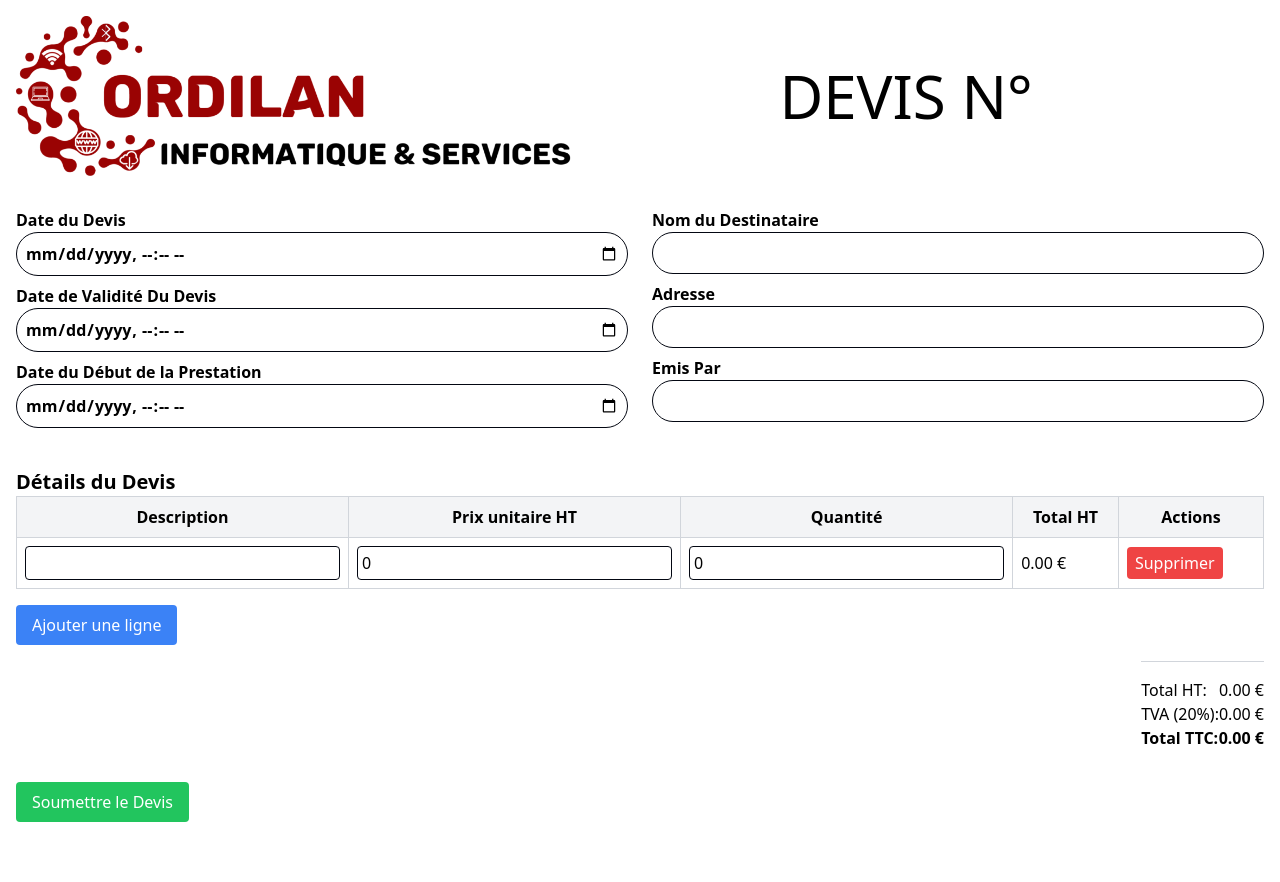
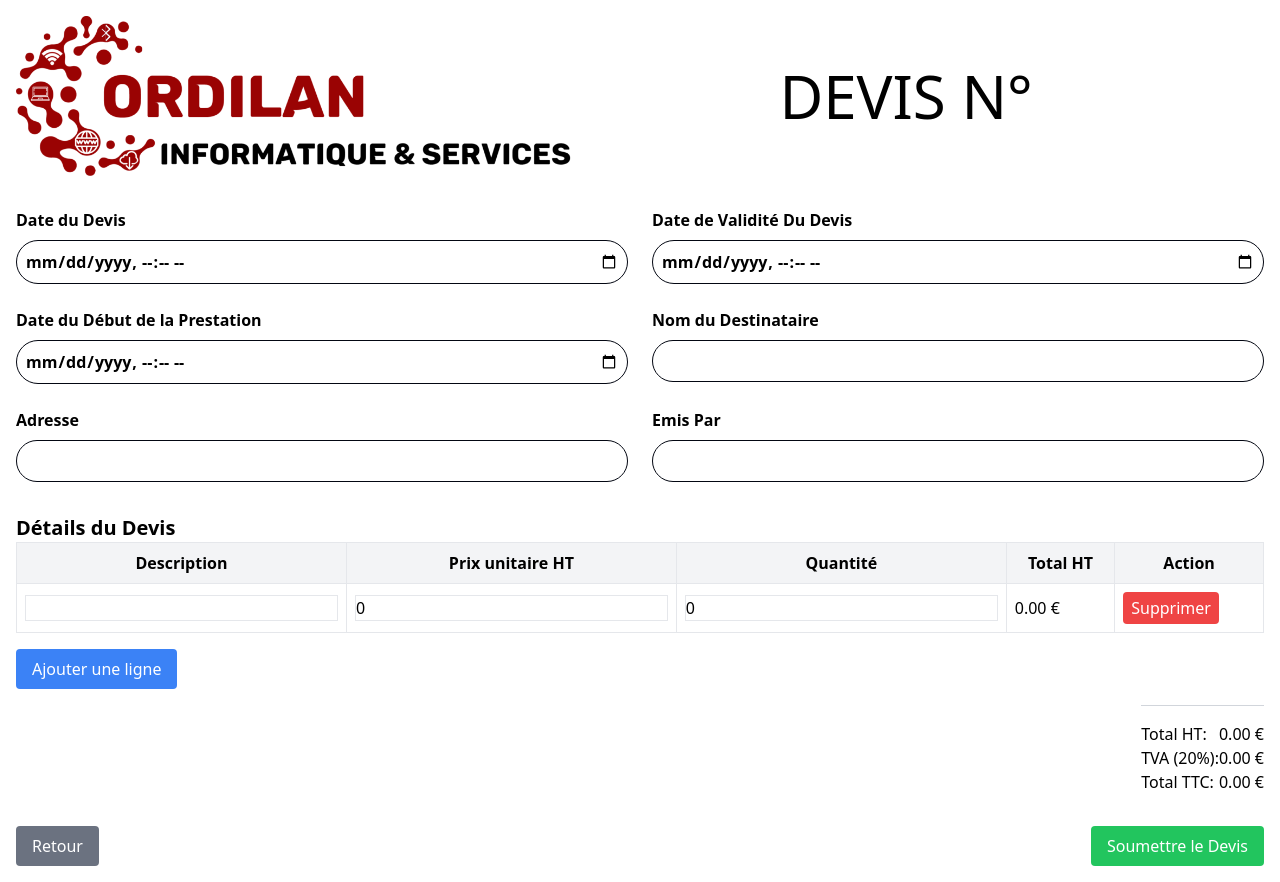
Before and after one commit to Aragon39/beweb-ordilan-front, a React (Vite) app: page /devis in a window 1280 px wide. Before the commit the page ends 838 px from the top, so only its background shows below. Built offline with nearby package versions, Linux system fonts and the light colour scheme.

Commit message:
mise ajou

```diff
--- a/src/component/Menu.tsx
+++ b/src/component/Menu.tsx
@@ -1,9 +1,10 @@
-import {Link} from 'react-router-dom';
-import {useEffect, useRef} from 'react';
+import { Link, useNavigate } from 'react-router-dom';
+import { useEffect, useRef } from 'react';
 
 const Menu: React.FC = () => {
     // Crée une référence pour accéder au canevas HTML
     const canvasRef = useRef<HTMLCanvasElement | null>(null);
+    const navigate = useNavigate();
 
     useEffect(() => {
         // Récupère l'élément canvas à partir de la référence
@@ -22,7 +23,7 @@ const Menu: React.FC = () => {
         resizeCanvas();
 
         // Crée les étoiles avec des propriétés aléatoires
-        const stars = Array.from({length: 3500}).map(() => ({
+        const stars = Array.from({ length: 3500 }).map(() => ({
             x: Math.random() * canvas.width,  // Position x
             y: Math.random() * canvas.height, // Position y
             radius: Math.random() * 2,        // Rayon de l'étoile
@@ -69,15 +70,22 @@ const Menu: React.FC = () => {
 
     }, []);
 
+    const handleLogout = () => {
+        // Supprimez les données d'authentification, par exemple, supprimez le token
+        localStorage.removeItem('authToken');
+
+        // Redirigez vers la page de connexion
+        navigate('/');
+    };
+
     return (
         <nav className="flex items-center justify-center min-h-screen bg-black relative">
-                                   {/* Canevas pour les étoiles en arrière-plan */}
-            <canvas ref={canvasRef} className="absolute top-0 left-0 w-full h-full z-0 pointer-events-none"/>
+            {/* Canevas pour les étoiles en arrière-plan */}
+            <canvas ref={canvasRef} className="absolute top-0 left-0 w-full h-full z-0 pointer-events-none" />
 
+            <div className="flex flex-col items-center space-y-5 p-7 relative max-w-lg w-full">
 
-            <div className="flex flex-col items-center space-y-5 p-7 relative  max-w-lg w-full">
-
-                                                      {/*fiche clients*/}
+                {/* Section pour chaque lien de menu */}
                 <section id="fiche-clients" className="flex justify-center w-full">
                     <Link
                         to="/ficheclients"
@@ -85,7 +93,7 @@ const Menu: React.FC = () => {
                         Fiche Client
                     </Link>
                 </section>
-                                                       {/*liste clients */}
+
                 <section id="liste-clients" className="flex justify-center w-full">
                     <Link
                         to="/listeclients"
@@ -93,7 +101,7 @@ const Menu: React.FC = () => {
                         Liste Clients
                     </Link>
                 </section>
-                                                     {/*Historique clients */}
+
                 <section id="Historique-clients" className="flex justify-center w-full">
                     <Link
                         to="/Historiqueclients"
@@ -101,7 +109,7 @@ const Menu: React.FC = () => {
                         Historique Clients
                     </Link>
                 </section>
-                                                      {/*fiche d'interventions*/}
+
                 <section id="Fiche-Dintervention" className="flex justify-center w-full">
                     <Link
                         to="/FicheDintervention"
@@ -109,7 +117,7 @@ const Menu: React.FC = () => {
                         Fiche D'intervention
                     </Link>
                 </section>
-                                                      {/*Devis*/}
+
                 <section id="Devis" className="flex justify-center w-full">
                     <Link
                         to="/Devis"
@@ -117,7 +125,7 @@ const Menu: React.FC = () => {
                         Devis
                     </Link>
                 </section>
-                                                   {/*paiement*/}
+
                 <section id="Paiement" className="flex justify-center w-full">
                     <Link
                         to="/Paiement"
@@ -125,6 +133,16 @@ const Menu: React.FC = () => {
                         Paiement
                     </Link>
                 </section>
+
+                {/* Bouton de déconnexion */}
+                <section id='Deconnection' className='flex justify-center w-full'>
+                    <button
+                        onClick={handleLogout}
+                        className='border border-gray-950 text-5xl rounded-r-3xl p-3 text-center bg-gradient-to-r from-black to-blue-500 text-accent-50 w-full shadow-lg hover:shadow-xl transition-all duration-500 ease-out transform hover:-translate-y-2'>
+                        Déconnexion
+                    </button>
+                </section>
+
             </div>
         </nav>
     );
--- a/src/page/Devis.tsx
+++ b/src/page/Devis.tsx
@@ -1,8 +1,10 @@
 import Ordilan from "../assets/image/Logo-ordilan-png-1024x295.png";
 import { useState } from "react";
+import { useNavigate } from "react-router-dom";
 
 function Devis() {
-    interface SignUpSate {
+    // Définition de l'interface pour les données du formulaire
+    interface SignUpState {
         dateDuDevis: string;
         dateDeValiditeDuDevis: string;
         dateDeDebutDeLaPrestation: string;
@@ -11,13 +13,15 @@ function Devis() {
         emisPar: string;
     }
 
+    // Définition de l'interface pour les lignes de devis
     interface LigneDevis {
         description: string;
         prixUnitaire: number;
         quantite: number;
     }
 
-    const [formData, setFormData] = useState<SignUpSate>({
+    // Initialisation de l'état pour les données du formulaire
+    const [formData, setFormData] = useState<SignUpState>({
         dateDuDevis: "",
         dateDeValiditeDuDevis: "",
         dateDeDebutDeLaPrestation: "",
@@ -26,131 +30,81 @@ function Devis() {
         emisPar: ""
     });
 
-    const [lignesDevis, setLignesDevis] = useState<LigneDevis[]>([
-        { description: '', prixUnitaire: 0, quantite: 0 }
-    ]);
+    // Initialisation de l'état pour les lignes du devis
+    const [lignesDevis, setLignesDevis] = useState<LigneDevis[]>([{ description: '', prixUnitaire: 0, quantite: 0 }]);
 
-    const handleChange = (
-        e: React.ChangeEvent<HTMLInputElement | HTMLTextAreaElement | HTMLSelectElement>
-    ) => {
+    // Utilisation de useNavigate pour la navigation
+    const navigate = useNavigate();
+
+    // Fonction pour gérer les changements dans les champs du formulaire principal
+    const handleChange = (e: React.ChangeEvent<HTMLInputElement>) => {
         const { name, value } = e.target;
-        setFormData((prevData) => ({ ...prevData, [name]: value }));
+        setFormData((prevData) => ({ ...prevData, [name]: value })); // Met à jour l'état des données du formulaire
     };
 
+    // Fonction pour gérer les changements dans les champs des lignes de devis
     const handleLigneChange = (index: number, e: React.ChangeEvent<HTMLInputElement>) => {
         const { name, value } = e.target;
-        const newLignes = [...lignesDevis];
-        newLignes[index] = { ...newLignes[index], [name]: value };
-        setLignesDevis(newLignes);
+        setLignesDevis((prevLignes) => {
+            const updatedLignes = [...prevLignes];
+            updatedLignes[index] = { ...updatedLignes[index], [name]: name === "prixUnitaire" || name === "quantite" ? Number(value) : value };
+            return updatedLignes; // Met à jour la ligne du devis modifiée
+        });
     };
 
-    const addLigne = () => {
-        setLignesDevis([...lignesDevis, { description: '', prixUnitaire: 0, quantite: 0 }]);
+    // Fonction pour ajouter une nouvelle ligne de devis
+    const addLigne = () => setLignesDevis([...lignesDevis, { description: '', prixUnitaire: 0, quantite: 0 }]);
+
+    // Fonction pour supprimer une ligne de devis
+    const removeLigne = (index: number) => setLignesDevis(lignesDevis.filter((_, i) => i !== index));
+
+    // Fonction pour calculer les totaux du devis (HT, TVA, TTC)
+    const calculateTotals = () => {
+        const totalHT = lignesDevis.reduce((sum, ligne) => sum + ligne.prixUnitaire * ligne.quantite, 0);
+        const tva = totalHT * 0.2; // TVA à 20%
+        const totalTTC = totalHT + tva;
+        return { totalHT, tva, totalTTC }; // Retourne les totaux calculés
     };
 
-    const removeLigne = (index: number) => {
-        const newLignes = lignesDevis.filter((_, i) => i !== index);
-        setLignesDevis(newLignes);
+    // Fonction pour gérer la soumission du formulaire
+    const handleSubmit = (e: React.FormEvent<HTMLFormElement>) => {
+        e.preventDefault(); // Empêche le rechargement de la page
     };
 
-    const calculateTotals = () => {
-        const totalHT = lignesDevis.reduce((sum, ligne) => sum + (ligne.prixUnitaire * ligne.quantite), 0);
-        const tva = totalHT * 0.2; // Supposons que la TVA est de 20%
-        const totalTTC = totalHT + tva;
-        return { totalHT, tva, totalTTC };
-    };
-
-    const handleSubmit = async (e: React.FormEvent<HTMLFormElement>) => {
-        e.preventDefault();
-        console.log("Données du formulaire:", formData);
-        console.log("Lignes de devis:", lignesDevis);
-    };
-
+    // Calcul des totaux pour afficher les informations de facturation
     const { totalHT, tva, totalTTC } = calculateTotals();
 
     return (
         <div className="container mx-auto p-4">
             <section className="flex flex-col md:flex-row items-center mb-8">
+                {/* Logo de l'entreprise */}
                 <img src={Ordilan} alt="logo ordilan" className="h-40 mb-4 md:mb-0" />
-                <h1 className="text-4xl md:text-6xl text-center md:text-left md:ml-52 w-full">
-                    DEVIS N°
-                </h1>
+                {/* Titre du devis */}
+                <h1 className="text-4xl md:text-6xl text-center md:text-left md:ml-52 w-full">DEVIS N°</h1>
             </section>
 
             <form onSubmit={handleSubmit} className="grid grid-cols-1 md:grid-cols-2 gap-6">
-                <div className="flex flex-col">
-                    <label className="block mb-2 font-bold">
-                        Date du Devis
+                {/* Boucle pour générer les champs du formulaire avec leurs libellés */}
+                {[
+                    { label: "Date du Devis", name: "dateDuDevis" },
+                    { label: "Date de Validité Du Devis", name: "dateDeValiditeDuDevis" },
+                    { label: "Date du Début de la Prestation", name: "dateDeDebutDeLaPrestation" },
+                    { label: "Nom du Destinataire", name: "nomDuDestinataire" },
+                    { label: "Adresse", name: "adresse" },
+                    { label: "Emis Par", name: "emisPar" }
+                ].map(({ label, name }) => (
+                    <div key={name} className="flex flex-col font-bold">
+                        <label className="block mb-2">{label}</label>
                         <input
-                            type="datetime-local"
-                            name="dateDuDevis"
+                            type={name.includes("date") ? "datetime-local" : "text"} // Définit le type de champ selon le nom
+                            name={name}
+                            value={formData[name as keyof SignUpState]}
                             onChange={handleChange}
-                            value={formData.dateDuDevis}
                             className="border border-gray-950 rounded-3xl p-2 w-full"
                             required
                         />
-                    </label>
-                    <label className="block mb-2 font-bold">
-                        Date de Validité Du Devis
-                        <input
-                            type="datetime-local"
-                            name="dateDeValiditeDuDevis"
-                            onChange={handleChange}
-                            value={formData.dateDeValiditeDuDevis}
-                            className="border border-gray-950 rounded-3xl p-2 w-full"
-                            required
-                        />
-                    </label>
-                    <label className="block mb-2 font-bold">
-                        Date du Début de la Prestation
-                        <input
-                            type="datetime-local"
-                            name="dateDeDebutDeLaPrestation"
-                            onChange={handleChange}
-                            value={formData.dateDeDebutDeLaPrestation}
-                            className="border border-gray-950 rounded-3xl p-2 w-full"
-                            required
-                        />
-                    </label>
-                </div>
-
-                <div className="flex flex-col font-bold">
-                    <label className="block mb-2">
-                        Nom du Destinataire
-                        <input
-                            type="text"
-                            name="nomDuDestinataire"
-                            onChange={handleChange}
-                            value={formData.nomDuDestinataire}
-                            className="border border-gray-950 rounded-3xl p-2 w-full"
-                            required
-                        />
-                    </label>
-
-                    <label className="block mb-2">
-                        Adresse
-                        <input
-                            type="text"
-                            name="adresse"
-                            onChange={handleChange}
-                            value={formData.adresse}
-                            className="border border-gray-950 rounded-3xl p-2 w-full"
-                            required
-                        />
-                    </label>
-
-                    <label className="block mb-2">
-                        Emis Par
-                        <input
-                            type="text"
-                            name="emisPar"
-                            onChange={handleChange}
-                            value={formData.emisPar}
-                            className="border border-gray-950 rounded-3xl p-2 w-full"
-                            required
-                        />
-                    </label>
-                </div>
+                    </div>
+                ))}
             </form>
 
             <section className="mt-8">
@@ -158,55 +112,56 @@ function Devis() {
                 <div className="overflow-x-auto">
                     <table className="min-w-full border border-gray-300">
                         <thead>
+                            {/* En-têtes du tableau des lignes de devis */}
                             <tr className="bg-gray-100">
-                                <th className="border border-gray-300 p-2">Description</th>
-                                <th className="border border-gray-300 p-2">Prix unitaire HT</th>
-                                <th className="border border-gray-300 p-2">Quantité</th>
-                                <th className="border border-gray-300 p-2">Total HT</th>
-                                <th className="border border-gray-300 p-2">Actions</th>
+                                <th className="border p-2">Description</th>
+                                <th className="border p-2">Prix unitaire HT</th>
+                                <th className="border p-2">Quantité</th>
+                                <th className="border p-2">Total HT</th>
+                                <th className="border p-2">Action</th>
                             </tr>
                         </thead>
                         <tbody>
+                            {/* Affichage des lignes de devis */}
                             {lignesDevis.map((ligne, index) => (
                                 <tr key={index}>
-                                    <td className="border border-gray-300 p-2">
+                                    <td className="border p-2">
+                                        {/* Champ pour la description de la ligne */}
                                         <input
                                             type="text"
                                             name="description"
                                             value={ligne.description}
                                             onChange={(e) => handleLigneChange(index, e)}
-                                            className="border border-gray-950 rounded p-1 w-full"
-                                            required
+                                            className="border w-full"
                                         />
                                     </td>
-                                    <td className="border border-gray-300 p-2">
+                                    <td className="border p-2">
+                                        {/* Champ pour le prix unitaire HT */}
                                         <input
                                             type="number"
                                             name="prixUnitaire"
                                             value={ligne.prixUnitaire}
                                             onChange={(e) => handleLigneChange(index, e)}
-                                            className="border border-gray-950 rounded p-1 w-full"
-                                            required
+                                            className="border w-full"
                                         />
                                     </td>
-                                    <td className="border border-gray-300 p-2">
+                                    <td className="border p-2">
+                                        {/* Champ pour la quantité */}
                                         <input
                                             type="number"
                                             name="quantite"
                                             value={ligne.quantite}
                                             onChange={(e) => handleLigneChange(index, e)}
-                                            className="border border-gray-950 rounded p-1 w-full"
-                                            required
+                                            className="border w-full"
                                         />
                                     </td>
-                                    <td className="border border-gray-300 p-2">
+                                    <td className="border p-2">
+                                        {/* Affichage du total HT de la ligne (prix unitaire * quantité) */}
                                         {(ligne.prixUnitaire * ligne.quantite).toFixed(2)} €
                                     </td>
-                                    <td className="border border-gray-300 p-2">
-                                        <button
-                                            onClick={() => removeLigne(index)}
-                                            className="bg-red-500 text-white rounded px-2 py-1"
-                                        >
+                                    <td className="border p-2">
+                                        {/* Bouton pour supprimer la ligne */}
+                                        <button onClick={() => removeLigne(index)} className="bg-red-500 text-white rounded px-2 py-1">
                                             Supprimer
                                         </button>
                                     </td>
@@ -215,6 +170,7 @@ function Devis() {
                         </tbody>
                     </table>
                 </div>
+                {/* Bouton pour ajouter une ligne de devis */}
                 <button
                     type="button"
                     onClick={addLigne}
@@ -226,22 +182,26 @@ function Devis() {
 
             <div className="mt-4 flex justify-end">
                 <div className="border-t border-gray-300 pt-4">
-                    <div className="flex justify-between">
-                        <span>Total HT:</span>
-                        <span>{totalHT.toFixed(2)} €</span>
-                    </div>
-                    <div className="flex justify-between">
-                        <span>TVA (20%):</span>
-                        <span>{tva.toFixed(2)} €</span>
-                    </div>
-                    <div className="flex justify-between font-bold">
-                        <span>Total TTC:</span>
-                        <span>{totalTTC.toFixed(2)} €</span>
-                    </div>
+                    {/* Affichage des totaux : HT, TVA et TTC */}
+                    {[
+                        { label: "Total HT", value: totalHT },
+                        { label: "TVA (20%)", value: tva },
+                        { label: "Total TTC", value: totalTTC }
+                    ].map(({ label, value }) => (
+                        <div key={label} className="flex justify-between">
+                            <span>{label}:</span>
+                            <span>{value.toFixed(2)} €</span>
+                        </div>
+                    ))}
                 </div>
             </div>
 
-            <div className="mt-8">
+            <div className="mt-8 flex justify-between">
+                {/* Bouton Retour qui ramène au menu */}
+                <button type="button" onClick={() => navigate("/menu")} className="bg-gray-500 text-white py-2 px-4 rounded">
+                    Retour
+                </button>
+                {/* Bouton pour soumettre le devis */}
                 <button type="submit" className="bg-green-500 text-white py-2 px-4 rounded">
                     Soumettre le Devis
                 </button>
--- a/src/page/FicheDintervention.tsx
+++ b/src/page/FicheDintervention.tsx
@@ -51,7 +51,7 @@ function FicheDintervention() {
   // Soumission du formulaire
   const handleSubmit = async (e: React.FormEvent<HTMLFormElement>) => {
     e.preventDefault();
-    console.log("Données du formulaire:", formData);
+
   };
 
   return (
```
